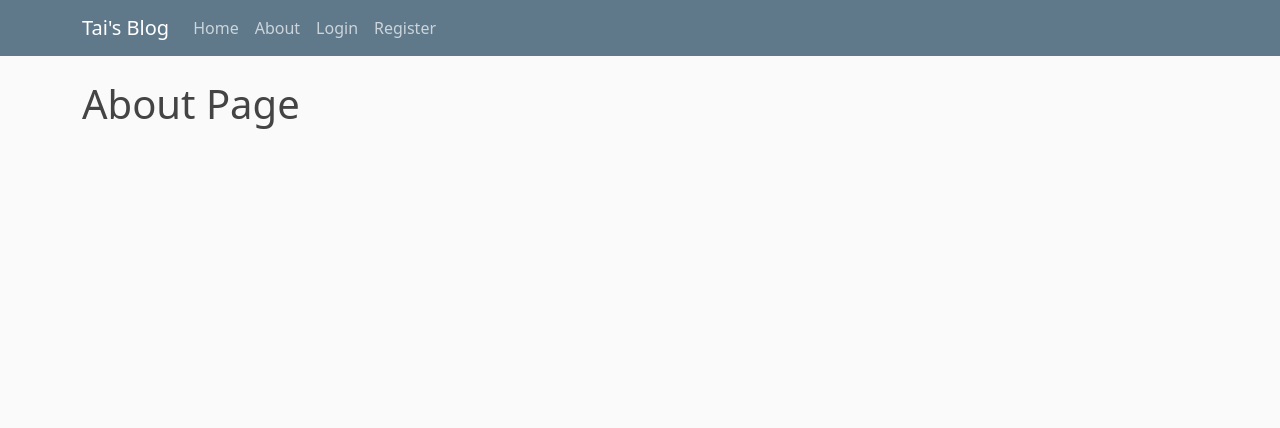
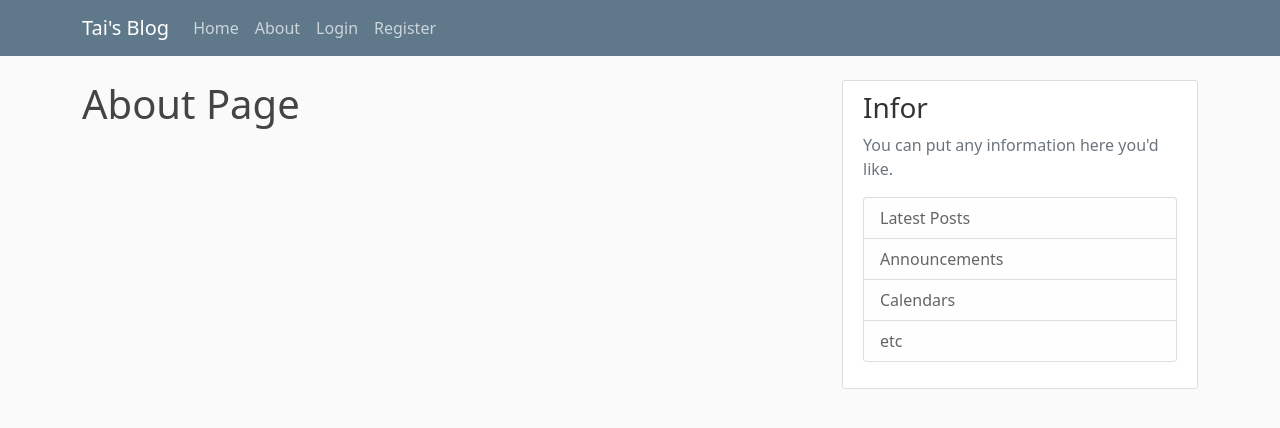
Before and after one commit to taiphamhuu56ld3/blog_flask, a Flask app: page /about in a window 1280 px wide. Shown: the top 428 px of the page. Run offline with Flask 3, Linux system fonts and the light colour scheme.

Commit message:
[FEAT] F12: Add infor column

```diff
--- a/flaskblog/templates/layout.html
+++ b/flaskblog/templates/layout.html
@@ -62,6 +62,19 @@
         {% block content %}
         {% endblock %}
       </div>
+      <div class="col-md-4">
+        <div class="content-section">
+          <h3>Infor</h3>
+          <p class='text-muted'>You can put any information here you'd like.
+          <ul class="list-group">
+            <li class="list-group-item list-group-item-light">Latest Posts</li>
+            <li class="list-group-item list-group-item-light">Announcements</li>
+            <li class="list-group-item list-group-item-light">Calendars</li>
+            <li class="list-group-item list-group-item-light">etc</li>
+          </ul>
+          </p>
+        </div>
+      </div>
     </div>
   </main>
 </body>
```
